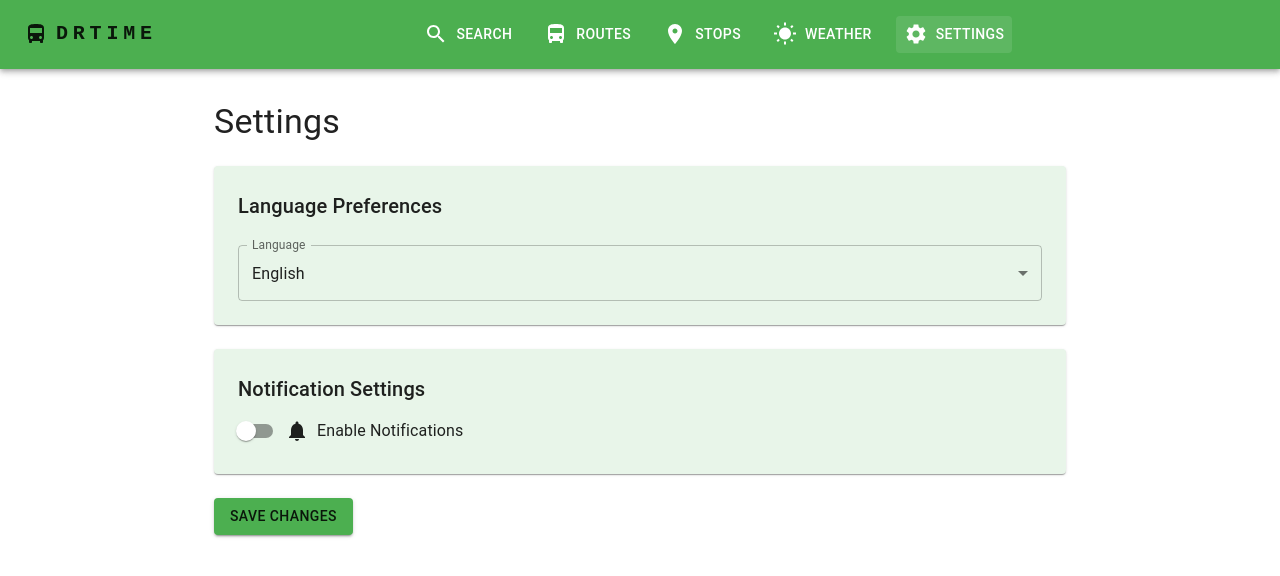
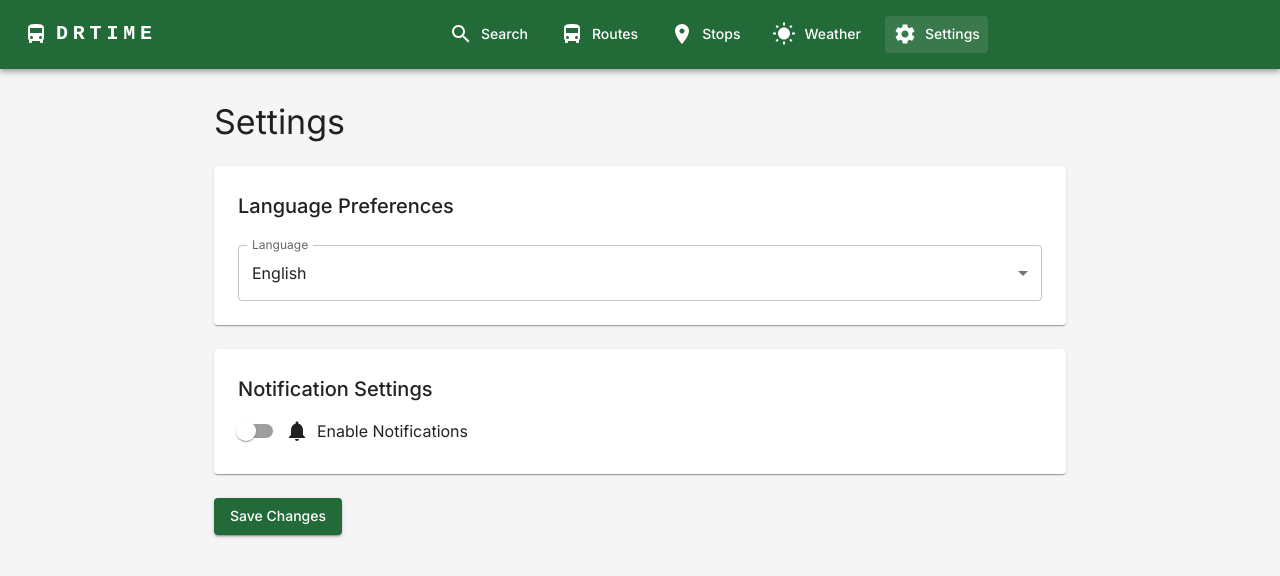
Before and after one commit to CortAuger/Hack-A-Thon, a Next.js app in the folder drtime/: page /settings in a window 1280 px wide. Shown: the top 576 px of the page. Built offline with nearby package versions, Linux system fonts and the light colour scheme.

Commit message:
update colour

```diff
--- a/drtime/src/components/ClientLayout.tsx
+++ b/drtime/src/components/ClientLayout.tsx
@@ -12,25 +12,10 @@
 
 "use client";
 
-import { ThemeProvider, createTheme } from "@mui/material/styles";
+import { ThemeProvider } from "@mui/material/styles";
 import CssBaseline from "@mui/material/CssBaseline";
 import Navigation from "@/components/Navigation";
-
-/**
- * Application theme configuration
- * Defines the color palette and background colors
- */
-const theme = createTheme({
-  palette: {
-    primary: {
-      main: "#4CAF50", // Green primary color
-    },
-    background: {
-      default: "#ffffff", // White background
-      paper: "#E8F5E9", // Light green paper background
-    },
-  },
-});
+import theme from "@/theme"; // Import the global theme
 
 /**
  * ClientLayout Component
```
